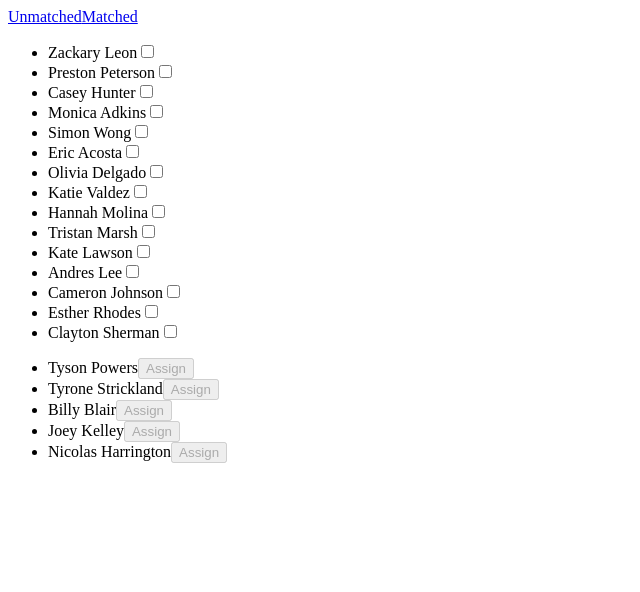
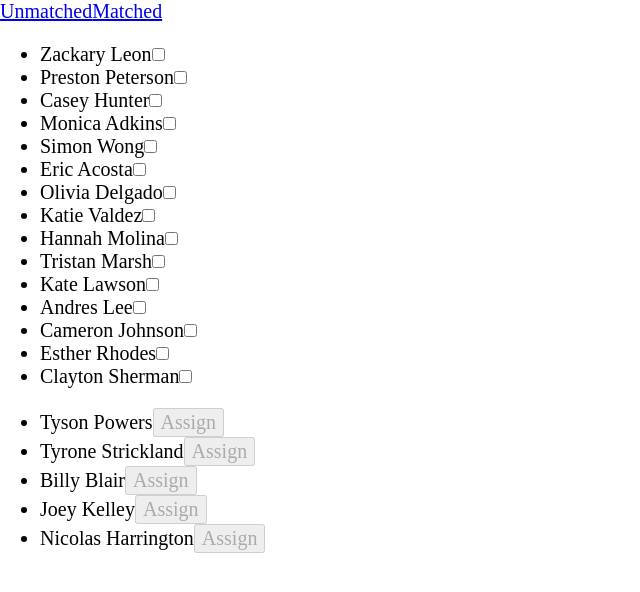
Before and after one commit to NolanPic/client-expert-matcher, a React (Create React App) app: page / in a window 1280 px wide. Shown: the top 592 px of the page, without its empty margins (0-640 px from the left). Built offline with nearby package versions, Linux system fonts and the light colour scheme.

Commit message:
add normalize + defaults

```diff
--- a/src/index.js
+++ b/src/index.js
@@ -1,5 +1,6 @@
 import React from "react";
 import ReactDOM from "react-dom";
+import "./sass/index.scss";
 import App from "./App";
 import { BrowserRouter as Router } from "react-router-dom";
 
--- /dev/null
+++ b/src/sass/index.scss
@@ -0,0 +1,15 @@
+@import "./normalize.scss";
+
+html {
+  box-sizing: border-box;
+  font-size: 62.5%;
+}
+*,
+*:before,
+*:after {
+  box-sizing: inherit;
+}
+
+body {
+  font-size: 2rem;
+}
--- /dev/null
+++ b/src/sass/normalize.scss
@@ -0,0 +1,351 @@
+/*! normalize.css v8.0.1 | MIT License | github.com/necolas/normalize.css */
+
+/* Document
+   ========================================================================== */
+
+/**
+ * 1. Correct the line height in all browsers.
+ * 2. Prevent adjustments of font size after orientation changes in iOS.
+ */
+
+html {
+  line-height: 1.15; /* 1 */
+  -webkit-text-size-adjust: 100%; /* 2 */
+}
+
+/* Sections
+   ========================================================================== */
+
+/**
+ * Remove the margin in all browsers.
+ */
+
+body {
+  margin: 0;
+}
+
+/**
+ * Render the `main` element consistently in IE.
+ */
+
+main {
+  display: block;
+}
+
+/**
+ * Correct the font size and margin on `h1` elements within `section` and
+ * `article` contexts in Chrome, Firefox, and Safari.
+ */
+
+h1 {
+  font-size: 2em;
+  margin: 0.67em 0;
+}
+
+/* Grouping content
+   ========================================================================== */
+
+/**
+ * 1. Add the correct box sizing in Firefox.
+ * 2. Show the overflow in Edge and IE.
+ */
+
+hr {
+  box-sizing: content-box; /* 1 */
+  height: 0; /* 1 */
+  overflow: visible; /* 2 */
+}
+
+/**
+ * 1. Correct the inheritance and scaling of font size in all browsers.
+ * 2. Correct the odd `em` font sizing in all browsers.
+ */
+
+pre {
+  font-family: monospace, monospace; /* 1 */
+  font-size: 1em; /* 2 */
+}
+
+/* Text-level semantics
+   ========================================================================== */
+
+/**
+ * Remove the gray background on active links in IE 10.
+ */
+
+a {
+  background-color: transparent;
+}
+
+/**
+ * 1. Remove the bottom border in Chrome 57-
+ * 2. Add the correct text decoration in Chrome, Edge, IE, Opera, and Safari.
+ */
+
+abbr[title] {
+  border-bottom: none; /* 1 */
+  text-decoration: underline; /* 2 */
+  text-decoration: underline dotted; /* 2 */
+}
+
+/**
+ * Add the correct font weight in Chrome, Edge, and Safari.
+ */
+
+b,
+strong {
+  font-weight: bolder;
+}
+
+/**
+ * 1. Correct the inheritance and scaling of font size in all browsers.
+ * 2. Correct the odd `em` font sizing in all browsers.
+ */
+
+code,
+kbd,
+samp {
+  font-family: monospace, monospace; /* 1 */
+  font-size: 1em; /* 2 */
+}
+
+/**
+ * Add the correct font size in all browsers.
+ */
+
+small {
+  font-size: 80%;
+}
+
+/**
+ * Prevent `sub` and `sup` elements from affecting the line height in
+ * all browsers.
+ */
+
+sub,
+sup {
+  font-size: 75%;
+  line-height: 0;
+  position: relative;
+  vertical-align: baseline;
+}
+
+sub {
+  bottom: -0.25em;
+}
+
+sup {
+  top: -0.5em;
+}
+
+/* Embedded content
+   ========================================================================== */
+
+/**
+ * Remove the border on images inside links in IE 10.
+ */
+
+img {
+  border-style: none;
+}
+
+/* Forms
+   ========================================================================== */
+
+/**
+ * 1. Change the font styles in all browsers.
+ * 2. Remove the margin in Firefox and Safari.
+ */
+
+button,
+input,
+optgroup,
+select,
+textarea {
+  font-family: inherit; /* 1 */
+  font-size: 100%; /* 1 */
+  line-height: 1.15; /* 1 */
+  margin: 0; /* 2 */
+}
+
+/**
+ * Show the overflow in IE.
+ * 1. Show the overflow in Edge.
+ */
+
+button,
+input {
+  /* 1 */
+  overflow: visible;
+}
+
+/**
+ * Remove the inheritance of text transform in Edge, Firefox, and IE.
+ * 1. Remove the inheritance of text transform in Firefox.
+ */
+
+button,
+select {
+  /* 1 */
+  text-transform: none;
+}
+
+/**
+ * Correct the inability to style clickable types in iOS and Safari.
+ */
+
+button,
+[type="button"],
+[type="reset"],
+[type="submit"] {
+  -webkit-appearance: button;
+}
+
+/**
+ * Remove the inner border and padding in Firefox.
+ */
+
+button::-moz-focus-inner,
+[type="button"]::-moz-focus-inner,
+[type="reset"]::-moz-focus-inner,
+[type="submit"]::-moz-focus-inner {
+  border-style: none;
+  padding: 0;
+}
+
+/**
+ * Restore the focus styles unset by the previous rule.
+ */
+
+button:-moz-focusring,
+[type="button"]:-moz-focusring,
+[type="reset"]:-moz-focusring,
+[type="submit"]:-moz-focusring {
+  outline: 1px dotted ButtonText;
+}
+
+/**
+ * Correct the padding in Firefox.
+ */
+
+fieldset {
+  padding: 0.35em 0.75em 0.625em;
+}
+
+/**
+ * 1. Correct the text wrapping in Edge and IE.
+ * 2. Correct the color inheritance from `fieldset` elements in IE.
+ * 3. Remove the padding so developers are not caught out when they zero out
+ *    `fieldset` elements in all browsers.
+ */
+
+legend {
+  box-sizing: border-box; /* 1 */
+  color: inherit; /* 2 */
+  display: table; /* 1 */
+  max-width: 100%; /* 1 */
+  padding: 0; /* 3 */
+  white-space: normal; /* 1 */
+}
+
+/**
+ * Add the correct vertical alignment in Chrome, Firefox, and Opera.
+ */
+
+progress {
+  vertical-align: baseline;
+}
+
+/**
+ * Remove the default vertical scrollbar in IE 10+.
+ */
+
+textarea {
+  overflow: auto;
+}
+
+/**
+ * 1. Add the correct box sizing in IE 10.
+ * 2. Remove the padding in IE 10.
+ */
+
+[type="checkbox"],
+[type="radio"] {
+  box-sizing: border-box; /* 1 */
+  padding: 0; /* 2 */
+}
+
+/**
+ * Correct the cursor style of increment and decrement buttons in Chrome.
+ */
+
+[type="number"]::-webkit-inner-spin-button,
+[type="number"]::-webkit-outer-spin-button {
+  height: auto;
+}
+
+/**
+ * 1. Correct the odd appearance in Chrome and Safari.
+ * 2. Correct the outline style in Safari.
+ */
+
+[type="search"] {
+  -webkit-appearance: textfield; /* 1 */
+  outline-offset: -2px; /* 2 */
+}
+
+/**
+ * Remove the inner padding in Chrome and Safari on macOS.
+ */
+
+[type="search"]::-webkit-search-decoration {
+  -webkit-appearance: none;
+}
+
+/**
+ * 1. Correct the inability to style clickable types in iOS and Safari.
+ * 2. Change font properties to `inherit` in Safari.
+ */
+
+::-webkit-file-upload-button {
+  -webkit-appearance: button; /* 1 */
+  font: inherit; /* 2 */
+}
+
+/* Interactive
+   ========================================================================== */
+
+/*
+ * Add the correct display in Edge, IE 10+, and Firefox.
+ */
+
+details {
+  display: block;
+}
+
+/*
+ * Add the correct display in all browsers.
+ */
+
+summary {
+  display: list-item;
+}
+
+/* Misc
+   ========================================================================== */
+
+/**
+ * Add the correct display in IE 10+.
+ */
+
+template {
+  display: none;
+}
+
+/**
+ * Add the correct display in IE 10.
+ */
+
+[hidden] {
+  display: none;
+}
```
